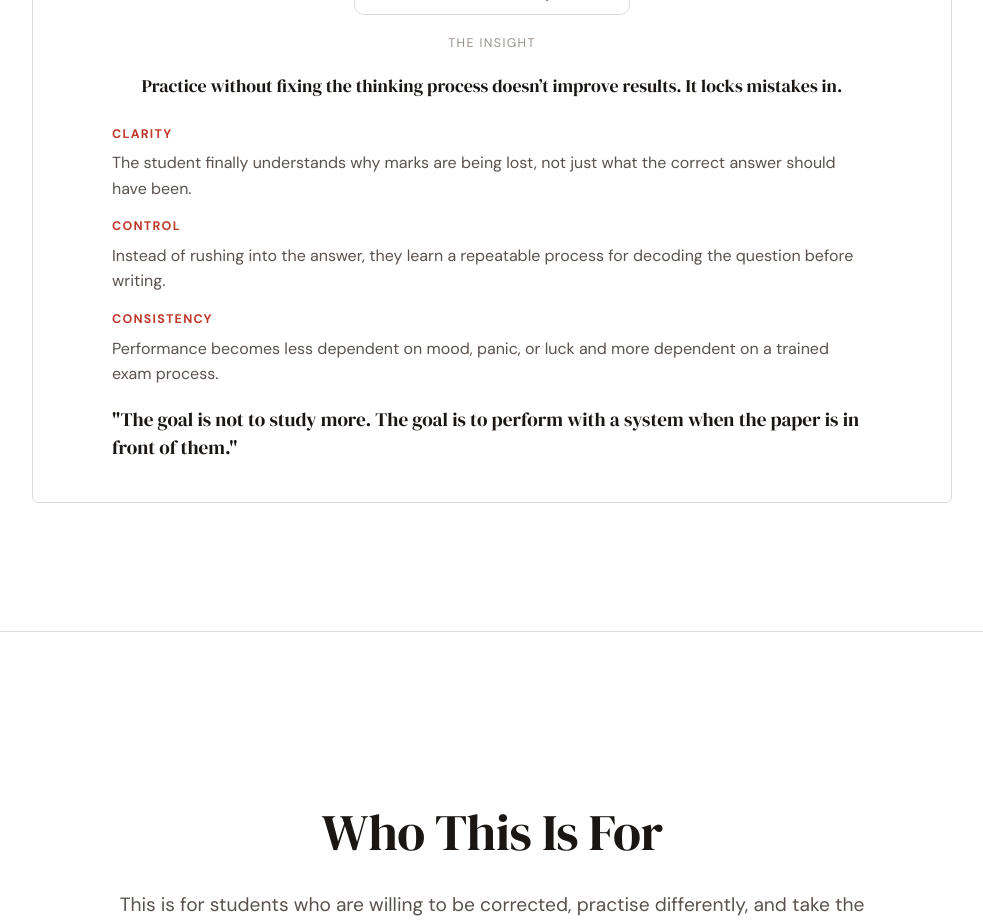
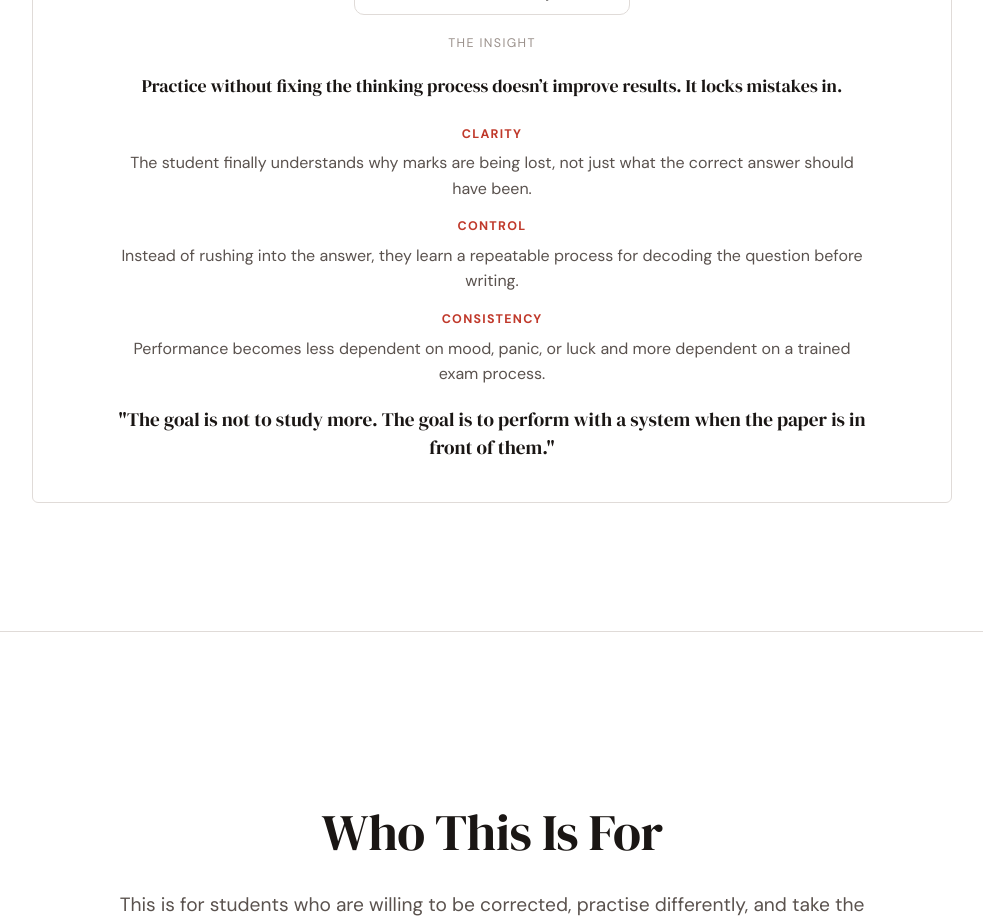
Before and after one commit to zakmero/bryan-coaching-site, a React (Vite) app: page / in a window 1280 px wide. Shown: the part 5240-6162 px from the top of the page, without its empty margins (148-1131 px from the left). Built offline with nearby package versions, Linux system fonts and the light colour scheme.

Commit message:
Center clarity control consistency block text

```diff
--- a/src/AppV2Original.jsx
+++ b/src/AppV2Original.jsx
@@ -424,7 +424,7 @@ const Problem = () => (
           <p style={{ fontSize: '1.12rem', fontFamily: 'var(--v2-font-heading)', color: 'var(--v2-text-primary)' }}>
             Practice without fixing the thinking process doesn’t improve results. It locks mistakes in.
           </p>
-          <div style={{ maxWidth: '760px', margin: '1.5rem auto 0', textAlign: 'left', display: 'grid', gap: '1rem' }}>
+          <div style={{ maxWidth: '760px', margin: '1.5rem auto 0', textAlign: 'center', display: 'grid', gap: '1rem' }}>
             <div>
               <p style={{ margin: 0, color: 'var(--v2-accent)', fontSize: '0.78rem', fontWeight: 800, letterSpacing: '0.1em', textTransform: 'uppercase' }}>
                 CLARITY
```
